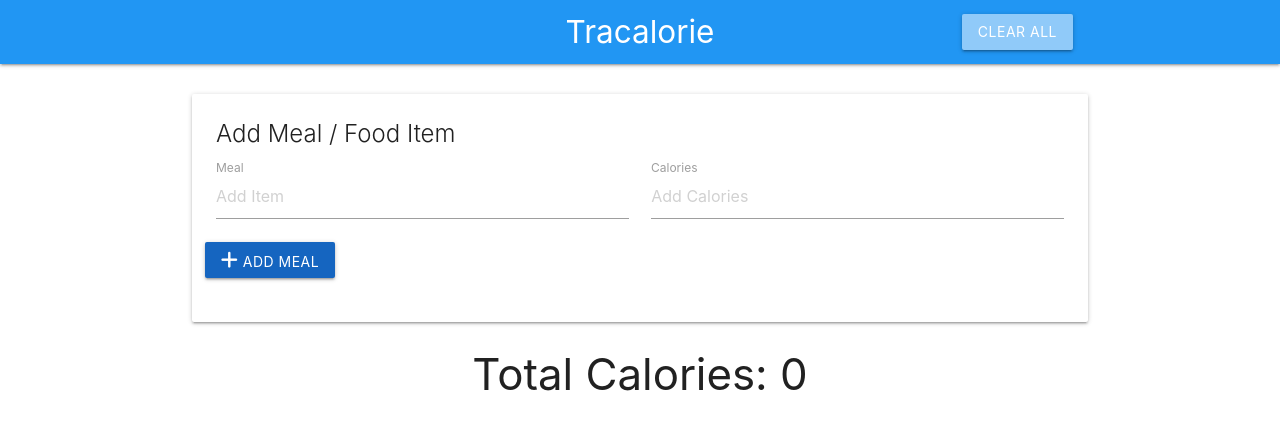
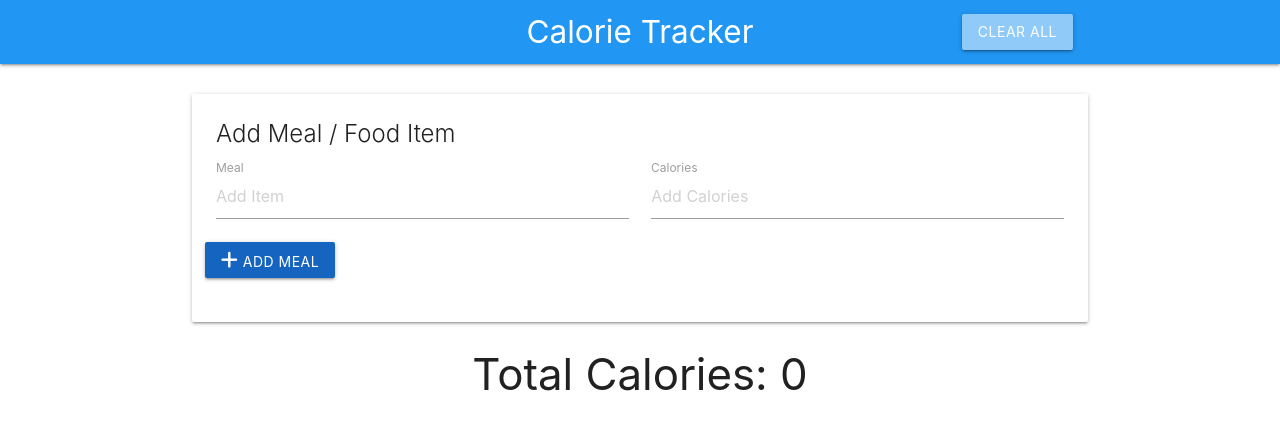
Before and after one commit to woodms/tracalorie, a plain HTML site: page index.html in a window 1280 px wide. Drawn offline with nearby package versions, Linux system fonts and the light colour scheme.

Commit message:
change title

```diff
--- a/index.html
+++ b/index.html
@@ -13,7 +13,7 @@
   <nav>
     <div class="nav-wrapper blue">
       <div class="container">
-        <a href="#" class="brand-logo center">Tracalorie</a>
+        <a href="#" class="brand-logo center">Calorie Tracker</a>
         <ul class="right">
           <li><a href="#" class="clear-btn btn blue lighten-3">Clear All</a></li>
         </ul>
```
